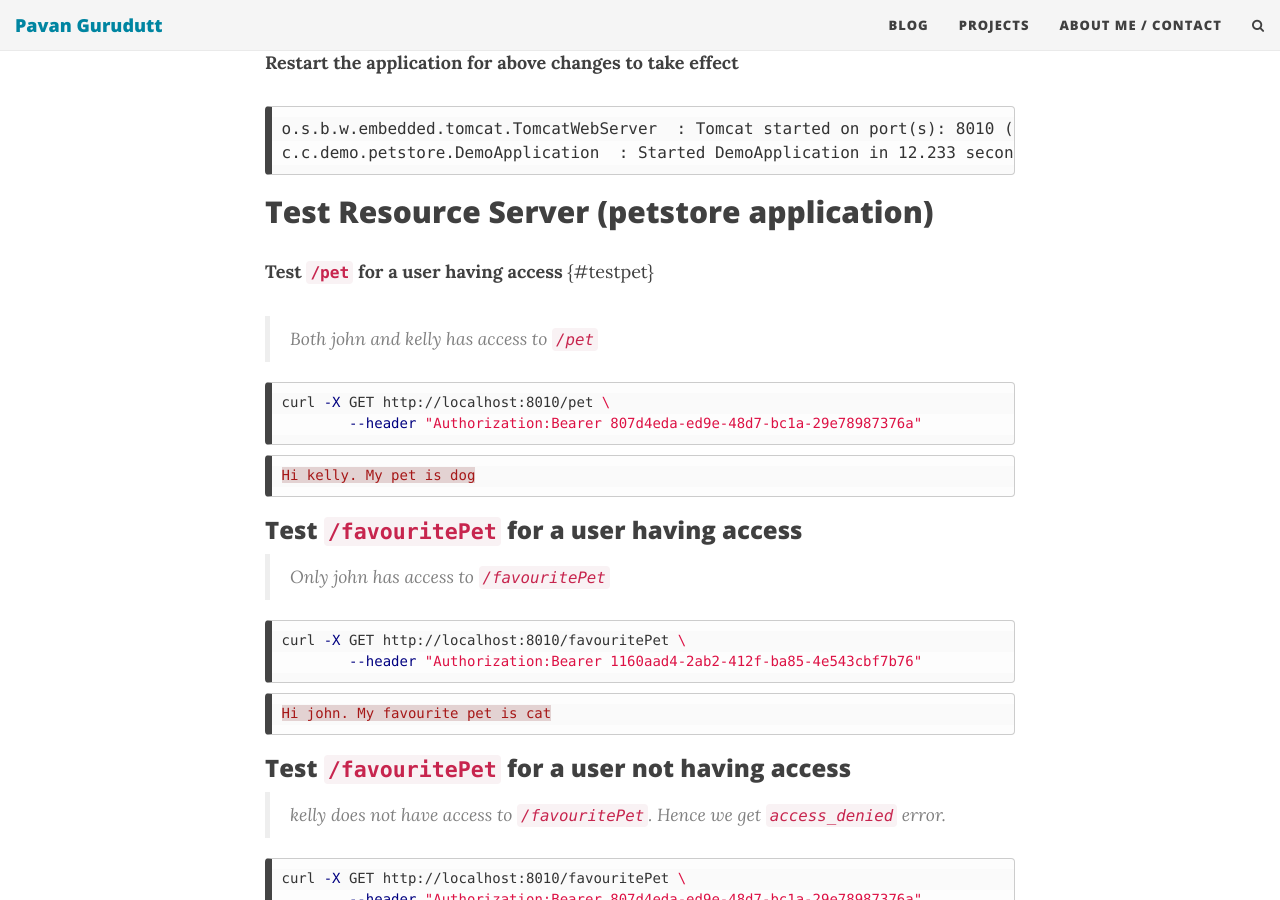
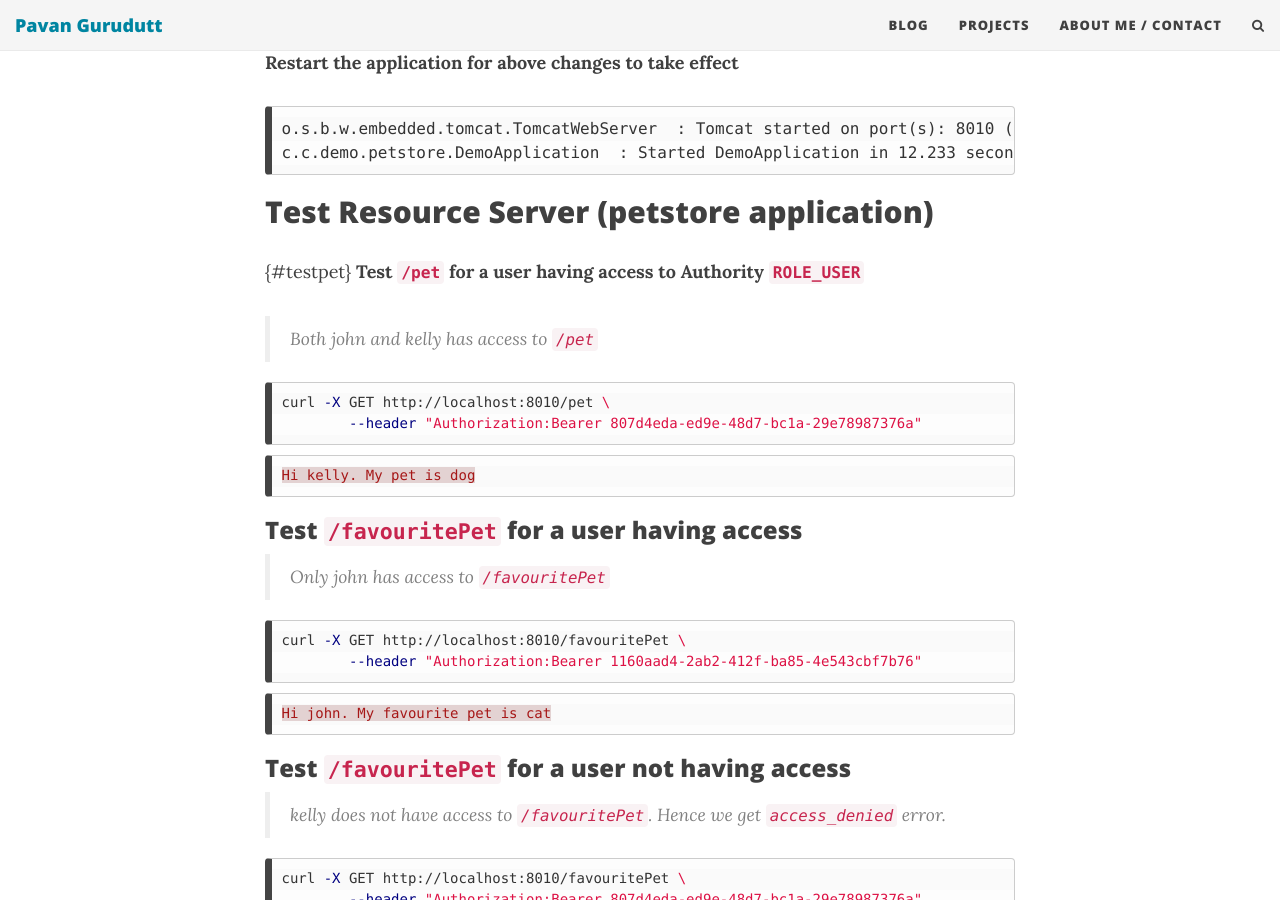
Before and after one commit to codeaches/codeaches.github.io, a Jekyll site: the page built from _posts/2018-12-20-Spring Boot-OAuth2 and Resource Server setup.md, in a window 1280 px wide and 900 px high, scrolled down 13924 px. Built offline with Jekyll 4.4.1, drawn with Linux system fonts in a browser that asks for light colours; nearby versions of some CDN libraries; comment, search, counter and statistics services are not loaded.

Commit message:
no message

```diff
--- a/_posts/2018-12-20-Spring Boot-OAuth2 and Resource Server setup.md
+++ b/_posts/2018-12-20-Spring Boot-OAuth2 and Resource Server setup.md
@@ -533,7 +533,8 @@ c.c.demo.petstore.DemoApplication  : Started DemoApplication in 12.233 seconds (
 
 ## Test Resource Server (petstore application) {#testresourceserver}
 
-**Test `/pet` for a user having access** {#testpet}
+ {#testpet}
+**Test `/pet` for a user having access to Authority `ROLE_USER`**
 
 > Both john and kelly has access to `/pet`
 
```
